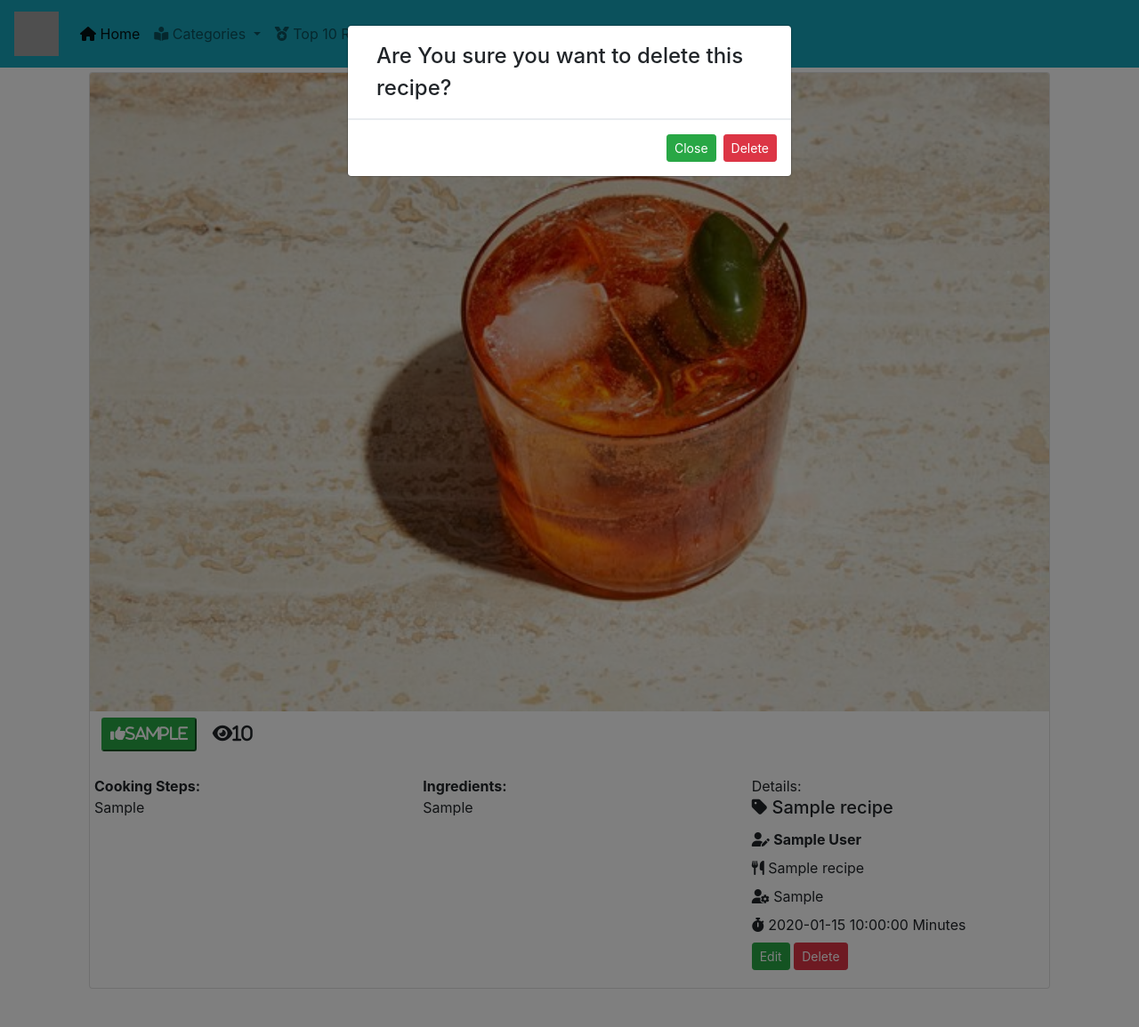
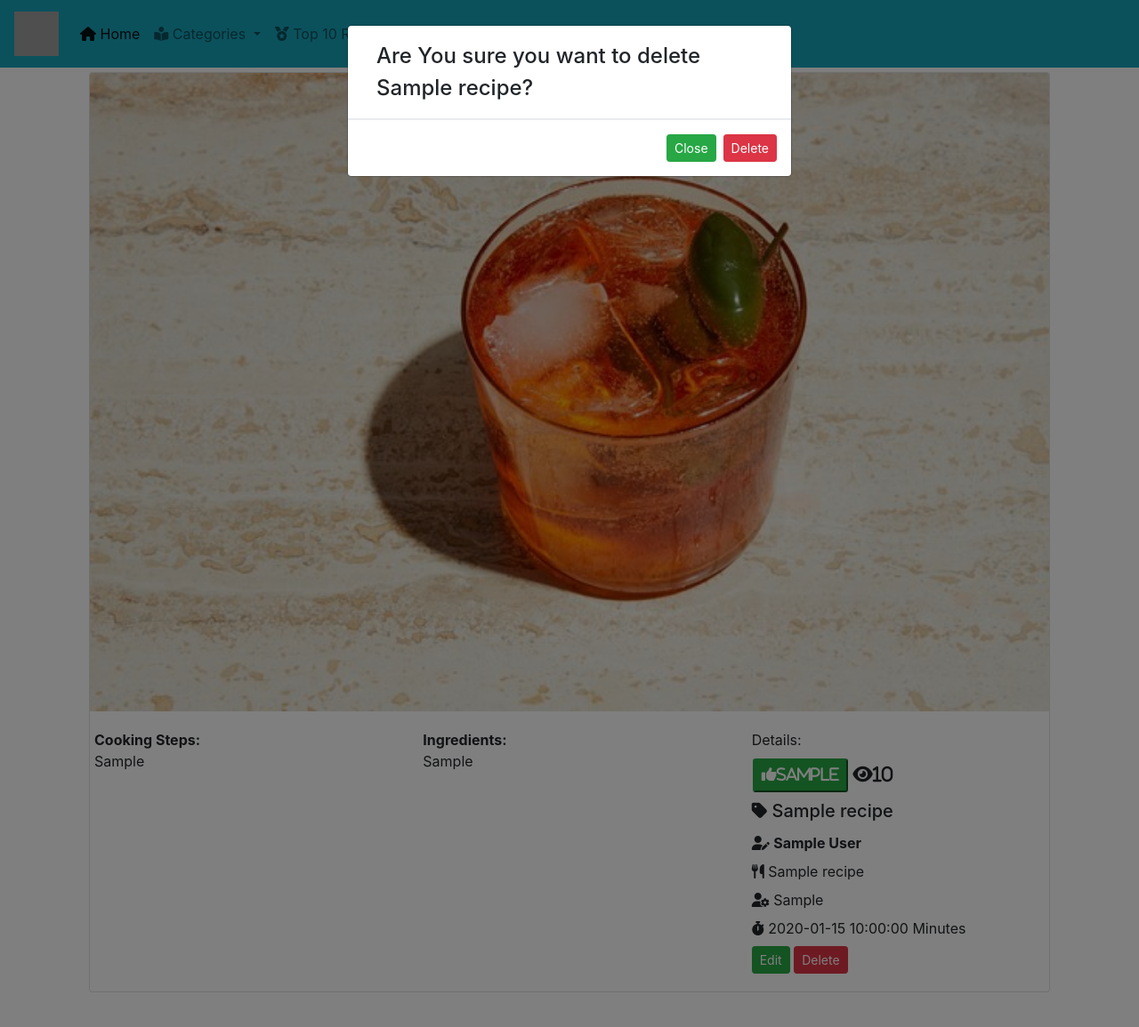
Before and after one commit to toderas/Flask-Cook-Book, a Flask app: template templates/showrecipe.html in a window 1280 px wide, after a click on "Delete". Shown: the top 1155 px of the page at 89% size. Run offline with Flask 2, Linux system fonts and the light colour scheme; the template is opened without the code that fills it: most values are stand-ins (such as "Sample title", 1, 10 or a date in 2020); some libraries are stand-ins or nearby versions; grey boxes are pictures that could not be loaded.

Commit message:
feedback options moved into details folder

```diff
--- a/templates/showrecipe.html
+++ b/templates/showrecipe.html
@@ -3,12 +3,6 @@
   <div class="col-12">
     <div class="card mt-1 mb-3">
       <img class="card-img-top receipe-picture" src="{{url_for('static', filename='receipe-pictures/aperol-spritz.jpg')}}" alt="Card image cap">
-      <div class="likes-views">
-        <form class="btn" action="{{ url_for('upvote', recipe_id=recipe._id)}}" method="POST">
-        <button class="btn-sm btn-success upvotes" type="submit"><i class="fas fa-thumbs-up">{{recipe.dish_upvotes}}</i></button>
-        </form>
-        <div class="views"><i class="fas fa-lg fa-eye">{{recipe.dish_views}}</i></div>
-      </div>
       <div class="row">
         <div class="card-body col-12 col-sm-4">
           <span><strong>Cooking Steps:</strong></span>
@@ -20,6 +14,12 @@
         </div>
         <div class="card-body col-12 col-sm-4">
           <span>Details:</span>
+          <div class="likes-views">
+            <form class="btn p-0 mt-2 mb-2" action="{{ url_for('upvote', recipe_id=recipe._id)}}" method="POST">
+              <button class="btn-sm btn-success upvotes" type="submit"><i class="fas fa-thumbs-up">{{recipe.dish_upvotes}}</i></button>
+            </form>
+            <div class="views"><i class="fas fa-lg fa-eye">{{recipe.dish_views}}</i></div>
+          </div>
           <div>
             <h5 class="card-title"><i class="fas fa-tag"></i> {{recipe.dish_name}}</h5>
           </div>
@@ -40,7 +40,7 @@
       <div class="modal-content">
         <div class="modal-header">
           <button type="button" class="close" data-dismiss="modal"></button>
-          <h4 class="modal-title">Are You sure you want to delete this recipe?</h4>
+          <h4 class="modal-title">Are You sure you want to delete {{recipe.dish_name}}?</h4>
         </div>
         <div class="modal-footer">
           <button type="button" class="btn btn-sm btn-success" data-dismiss="modal">Close</button>
```
